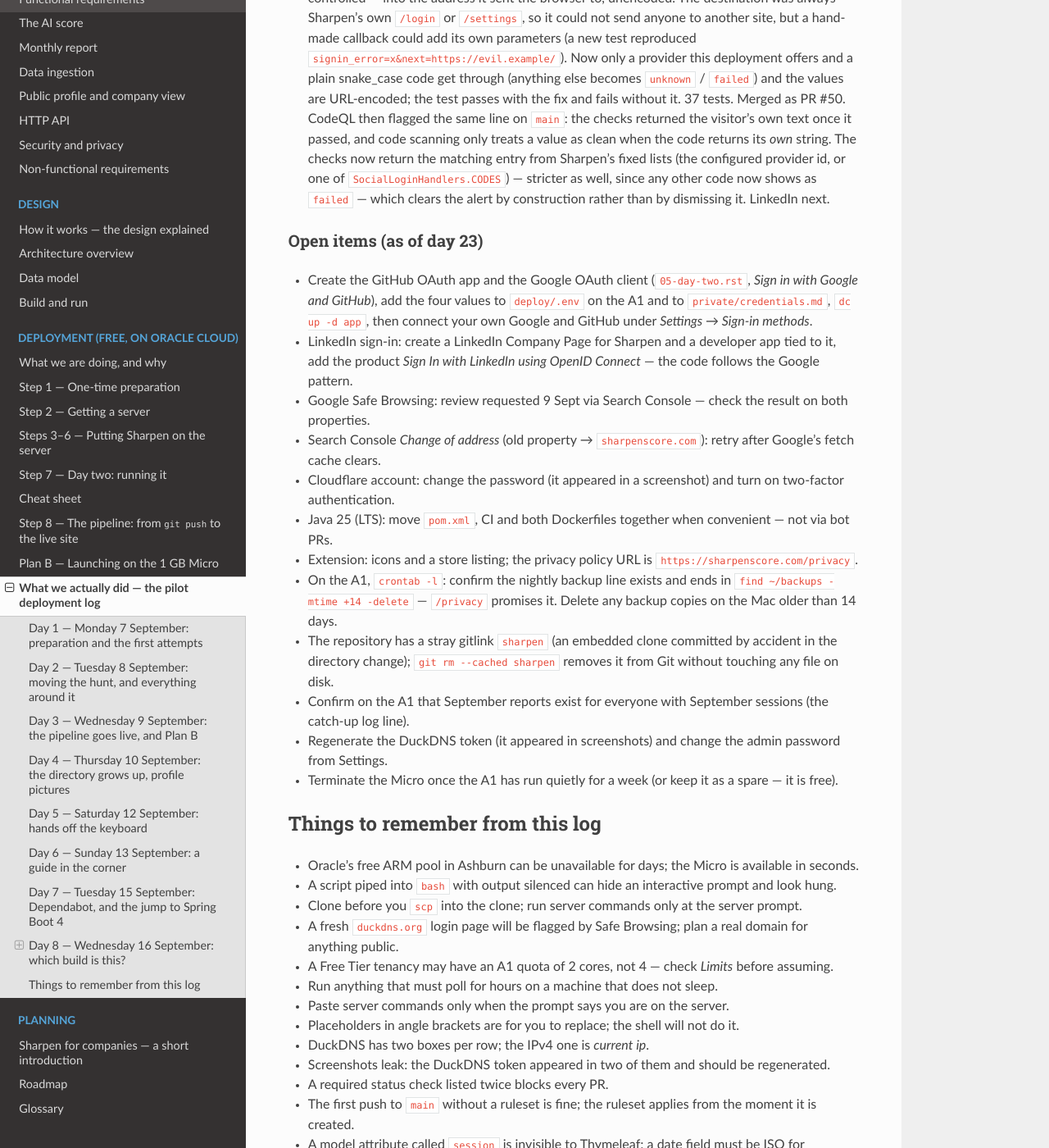
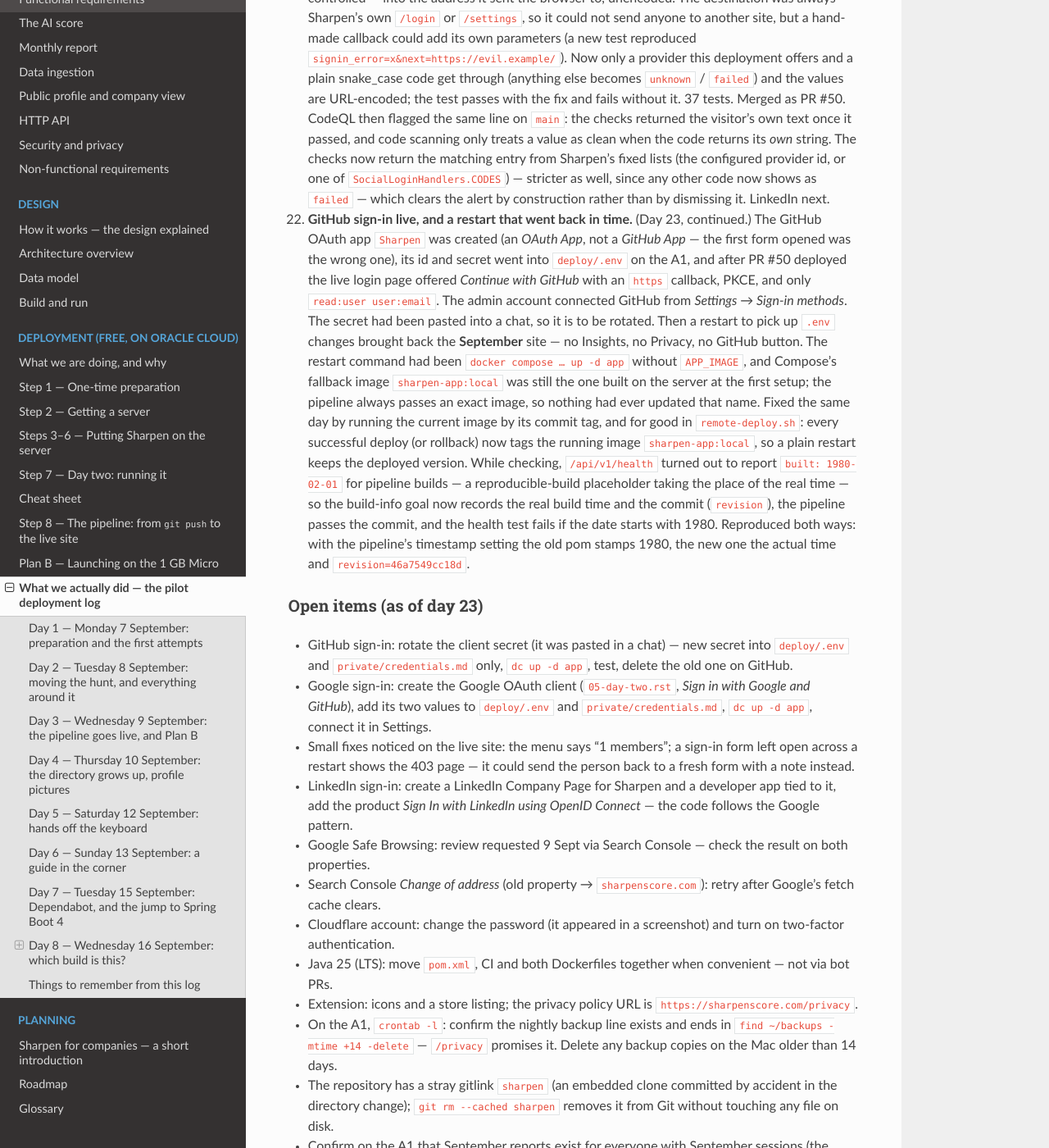
Before and after one commit to bhushanladde02/sharpen, a Sphinx documentation site: the page built from docs/deployment/09-pilot-log.rst, in a window 1280 px wide and 1400 px high, scrolled down 15793 px. Shown: the whole window at 82% size. Built offline with Sphinx 7.4.7 and the Read the Docs theme 3.1.0, drawn with Linux system fonts in a browser that asks for light colours.

Commit message:
Restarts keep the deployed version (deploy tags it sharpen-app:local); health shows commit and real build time; docs

```diff
--- a/docs/deployment/06-cheat-sheet.rst
+++ b/docs/deployment/06-cheat-sheet.rst
@@ -39,7 +39,9 @@
    * - see what is running (*server*)
      - ``dc ps`` · ``docker stats --no-stream``
    * - restart (*server*)
-     - ``dc restart app`` · ``dc down && dc up -d`` · ``sudo reboot``
+     - ``dc restart app`` · ``dc down && dc up -d`` · ``sudo reboot`` — all keep the last deployed version
+   * - which build is live (*anywhere*)
+     - ``curl -s https://sharpenscore.com/api/v1/health`` — ``revision`` = commit, ``built`` = build time
    * - back up the database (*server*)
      - ``dc exec -T db pg_dump -U sharpen sharpen | gzip > ~/backups/sharpen-$(date +%F).sql.gz``
    * - check DNS
--- a/docs/deployment/07-ci-cd.rst
+++ b/docs/deployment/07-ci-cd.rst
@@ -90,7 +90,9 @@
 summary says so). Once switched on, every merge to ``main`` ends with ``remote-deploy.sh`` running on the
 VM over SSH: it applies any migration script in ``src/main/resources/db/migrations/`` that is not yet recorded
 in the ``schema_migration`` table, pulls the new image, restarts the app, waits for the health check and
-rolls back if it fails. Once the production VM exists:
+rolls back if it fails. Whichever image ends up running is tagged ``sharpen-app:local`` on the VM, so a later
+plain restart keeps that version. The image's jar carries the commit it was built from (``-Dsharpen.revision``)
+and its real build time; ``/api/v1/health`` shows both. Once the production VM exists:
 
 1. A key for the pipeline
 ^^^^^^^^^^^^^^^^^^^^^^^^^
--- a/docs/deployment/09-pilot-log.rst
+++ b/docs/deployment/09-pilot-log.rst
@@ -637,12 +637,32 @@
    ``SocialLoginHandlers.CODES``) — stricter as well, since any other code now shows as ``failed`` — which clears
    the alert by construction rather than by dismissing it. LinkedIn next.
 
+#. **GitHub sign-in live, and a restart that went back in time.** (Day 23, continued.) The GitHub OAuth app
+   ``Sharpen`` was created (an *OAuth App*, not a *GitHub App* — the first form opened was the wrong one), its id
+   and secret went into ``deploy/.env`` on the A1, and after PR #50 deployed the live login page offered
+   *Continue with GitHub* with an ``https`` callback, PKCE, and only ``read:user user:email``. The admin account
+   connected GitHub from *Settings → Sign-in methods*. The secret had been pasted into a chat, so it is to be
+   rotated. Then a restart to pick up ``.env`` changes brought back the **September** site — no Insights, no
+   Privacy, no GitHub button. The restart command had been ``docker compose … up -d app`` without
+   ``APP_IMAGE``, and Compose's fallback image ``sharpen-app:local`` was still the one built on the server at
+   the first setup; the pipeline always passes an exact image, so nothing had ever updated that name. Fixed the
+   same day by running the current image by its commit tag, and for good in ``remote-deploy.sh``: every
+   successful deploy (or rollback) now tags the running image ``sharpen-app:local``, so a plain restart keeps the
+   deployed version. While checking, ``/api/v1/health`` turned out to report ``built: 1980-02-01`` for pipeline
+   builds — a reproducible-build placeholder taking the place of the real time — so the build-info goal now
+   records the real build time and the commit (``revision``), the pipeline passes the commit, and the health
+   test fails if the date starts with 1980. Reproduced both ways: with the pipeline's timestamp setting the old
+   pom stamps 1980, the new one the actual time and ``revision=46a7549cc18d``.
+
 Open items (as of day 23)
 ^^^^^^^^^^^^^^^^^^^^^^^^^
 
-* Create the GitHub OAuth app and the Google OAuth client (``05-day-two.rst``, *Sign in with Google and GitHub*),
-  add the four values to ``deploy/.env`` on the A1 and to ``private/credentials.md``, ``dc up -d app``, then
-  connect your own Google and GitHub under *Settings → Sign-in methods*.
+* GitHub sign-in: rotate the client secret (it was pasted in a chat) — new secret into ``deploy/.env`` and
+  ``private/credentials.md`` only, ``dc up -d app``, test, delete the old one on GitHub.
+* Google sign-in: create the Google OAuth client (``05-day-two.rst``, *Sign in with Google and GitHub*), add its
+  two values to ``deploy/.env`` and ``private/credentials.md``, ``dc up -d app``, connect it in Settings.
+* Small fixes noticed on the live site: the menu says "1 members"; a sign-in form left open across a restart
+  shows the 403 page — it could send the person back to a fresh form with a note instead.
 * LinkedIn sign-in: create a LinkedIn Company Page for Sharpen and a developer app tied to it, add the product
   *Sign In with LinkedIn using OpenID Connect* — the code follows the Google pattern.
 * Google Safe Browsing: review requested 9 Sept via Search Console — check the result on both properties.
```
Also changed, not shown: docs/deployment/05-day-two.rst (+17 -3 lines), pom.xml (+13 -2 lines), deploy/README.md, 4 other files.
